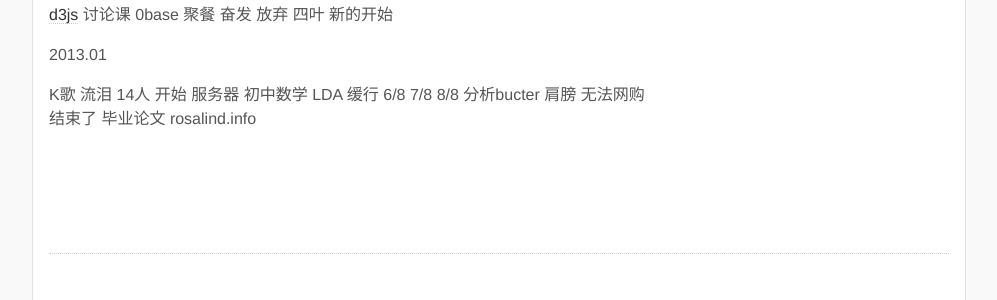
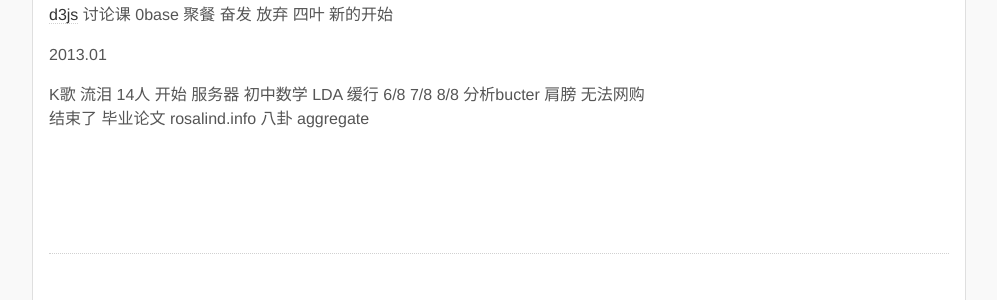
Before and after one commit to yulijia/cn, a Jekyll site: the page built from diary/index.md, in a window 1280 px wide. Shown: the part 1806-2106 px from the top of the page, without its empty margins (141-1138 px from the left). Built offline with Jekyll 4.4.1, drawn with Linux system fonts in a browser that asks for light colours.

Commit message:
add diary

```diff
--- a/diary/index.md
+++ b/diary/index.md
@@ -79,4 +79,4 @@
 2013.01
 
 
-K歌 流泪 14人 开始 服务器 初中数学 LDA 缓行 6/8 7/8 8/8 分析bucter 肩膀 无法网购 结束了 毕业论文 rosalind.info
+K歌 流泪 14人 开始 服务器 初中数学 LDA 缓行 6/8 7/8 8/8 分析bucter 肩膀 无法网购 结束了 毕业论文 rosalind.info 八卦 aggregate
```
